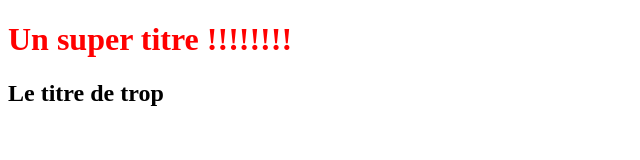
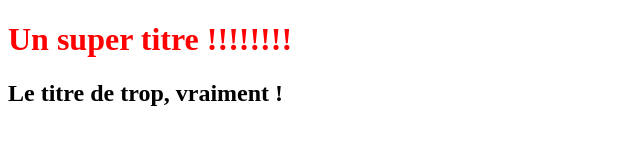
Before and after one commit to TristanMCMXCVIII/OpenclassroomsProject, a plain HTML site: page index.html in a window 1280 px wide. Shown: the whole page, without its empty margins (0-640 px from the left). Drawn offline with Linux system fonts and the light colour scheme.

Commit message:
Update vraiment

```diff
--- a/index.html
+++ b/index.html
@@ -7,6 +7,6 @@
 <body>
     <h1>Un super titre !!!!!!!!</h1>
 
-    <h2>Le titre de trop</h2>
+    <h2>Le titre de trop, vraiment !</h2>
 </body>
 </html>
```
